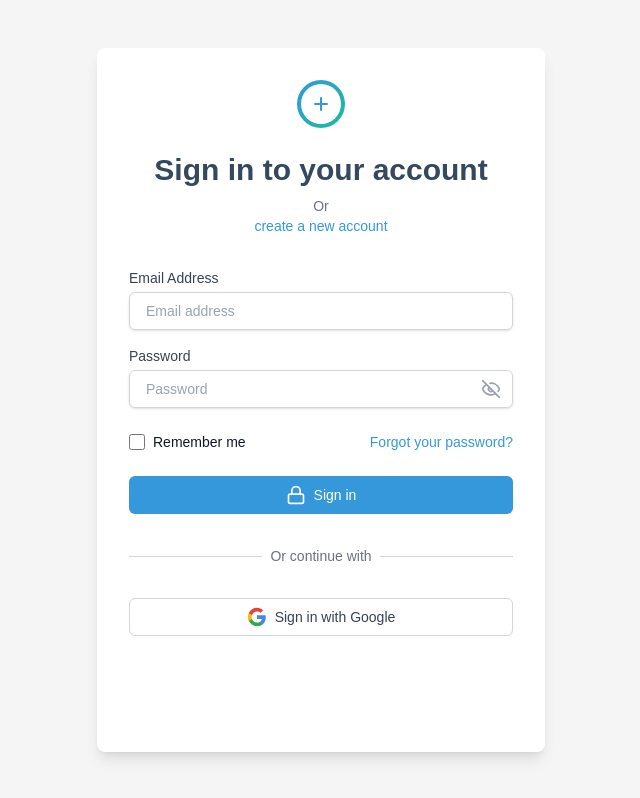
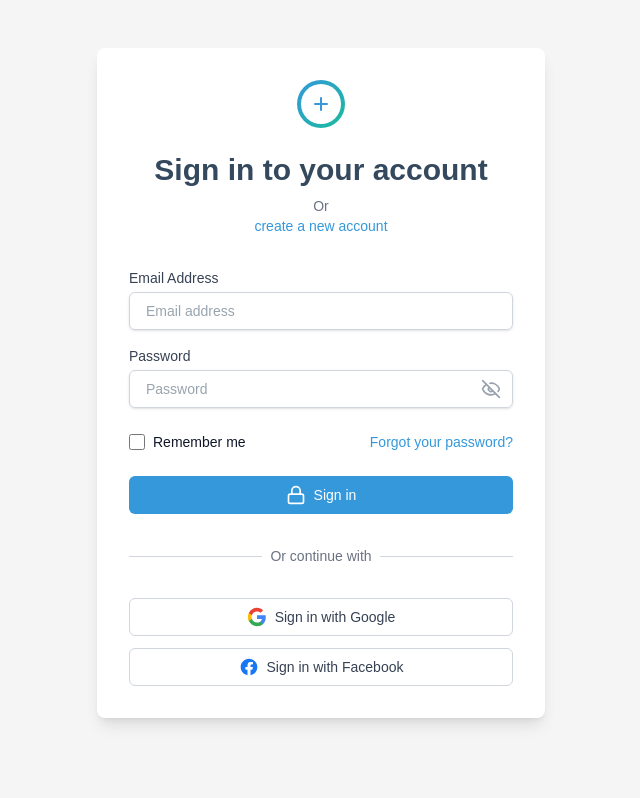
Before and after one commit to arshedgithub/Rio-Pets-Frontend, a Next.js app: page /login in a window 1280 px wide. Shown: the whole page, without its empty margins (319-959 px from the left). Built offline with nearby package versions, Linux system fonts and the light colour scheme.

Commit message:
sign in FB button

```diff
--- a/app/login/page.tsx
+++ b/app/login/page.tsx
@@ -19,7 +19,7 @@ export default function LoginPage() {
     };
 
     return (
-        <div className="min-h-screen flex bg-[#f5f5f5] py-12 px-4 sm:px-6 lg:px-8">
+        <div className="flex bg-[#f5f5f5] py-12 px-4 sm:px-6 lg:px-8">
             <div className="max-w-md w-full mx-auto space-y-8 bg-white p-8 rounded-lg shadow-lg">
 
                 {/* Logo and Header */}
@@ -141,17 +141,26 @@ export default function LoginPage() {
                         Sign in with Google
                     </Button>
 
-                    {/* <Button
+                    <Button
                         variant="outline"
                         fullWidth
                         leftIcon={
-                            <svg className="h-5 w-5" fill="currentColor" viewBox="0 0 20 20">
-                                <path fillRule="evenodd" d="M10 .333A9.911 9.911 0 0 0 6.866 19.65c.5.092.678-.215.678-.477 0-.237-.01-1.017-.014-1.845-2.757.6-3.338-1.169-3.338-1.169a2.627 2.627 0 0 0-1.1-1.451c-.9-.615.07-.603.07-.603a2.09 2.09 0 0 1 1.518 1.021 2.11 2.11 0 0 0 2.884.823c.044-.503.268-.973.63-1.325-2.2-.25-4.516-1.1-4.516-4.9A3.832 3.832 0 0 1 4.7 7.068a3.56 3.56 0 0 1 .095-2.623s.832-.266 2.726 1.016a9.409 9.409 0 0 1 4.962 0c1.89-1.282 2.717-1.016 2.717-1.016.366.83.402 1.768.1 2.623a3.827 3.827 0 0 1 1.02 2.659c0 3.807-2.319 4.644-4.525 4.889a2.366 2.366 0 0 1 .673 1.834c0 1.326-.012 2.394-.012 2.72 0 .263.18.572.681.475A9.911 9.911 0 0 0 10 .333Z" clipRule="evenodd" />
+                            <svg className="h-5 w-5 text-blue-600" viewBox="0 0 24 24" fill="currentColor">
+                                <path
+                                    fillRule="evenodd"
+                                    d="M22 12c0-5.523-4.477-10-10-10S2 6.477 2 12c0 4.991 3.657 9.128 8.438 9.878v-6.987h-2.54V12h2.54V9.797c0-2.506 1.492-3.89 3.777-3.89 1.094 0 2.238.195 2.238.195v2.46h-1.26c-1.243 0-1.63.771-1.63 1.562V12h2.773l-.443 2.89h-2.33v6.988C18.343 21.128 22 16.991 22 12z"
+                                    clipRule="evenodd"
+                                    fill="#1877F2"
+                                />
+                                <path
+                                    d="M15.893 14.89l.443-2.89h-2.773v-1.876c0-.79.387-1.562 1.63-1.562h1.26v-2.46s-1.144-.195-2.238-.195c-2.285 0-3.777 1.384-3.777 3.89V12h-2.54v2.89h2.54v6.988a10.1 10.1 0 003.115 0v-6.987h2.33z"
+                                    fill="white"
+                                />
                             </svg>
                         }
                     >
-                        Sign in with GitHub
-                    </Button> */}
+                        Sign in with Facebook
+                    </Button>
                 </div>
 
             </div>
```
